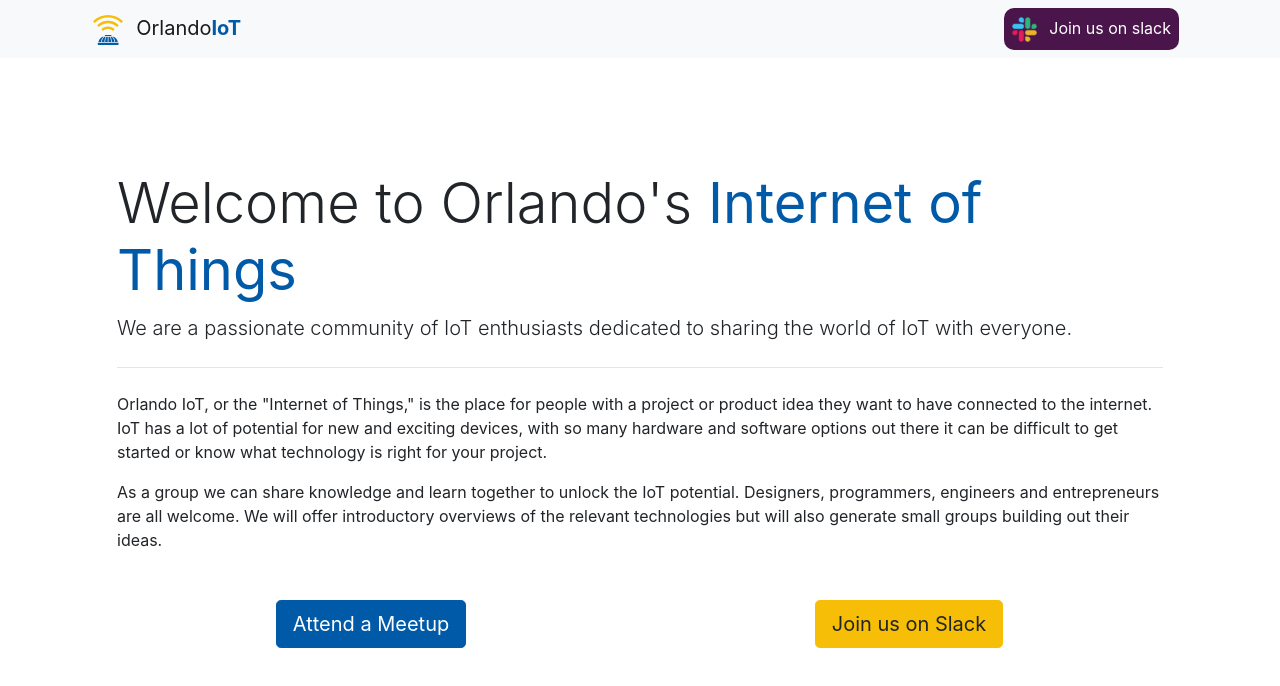
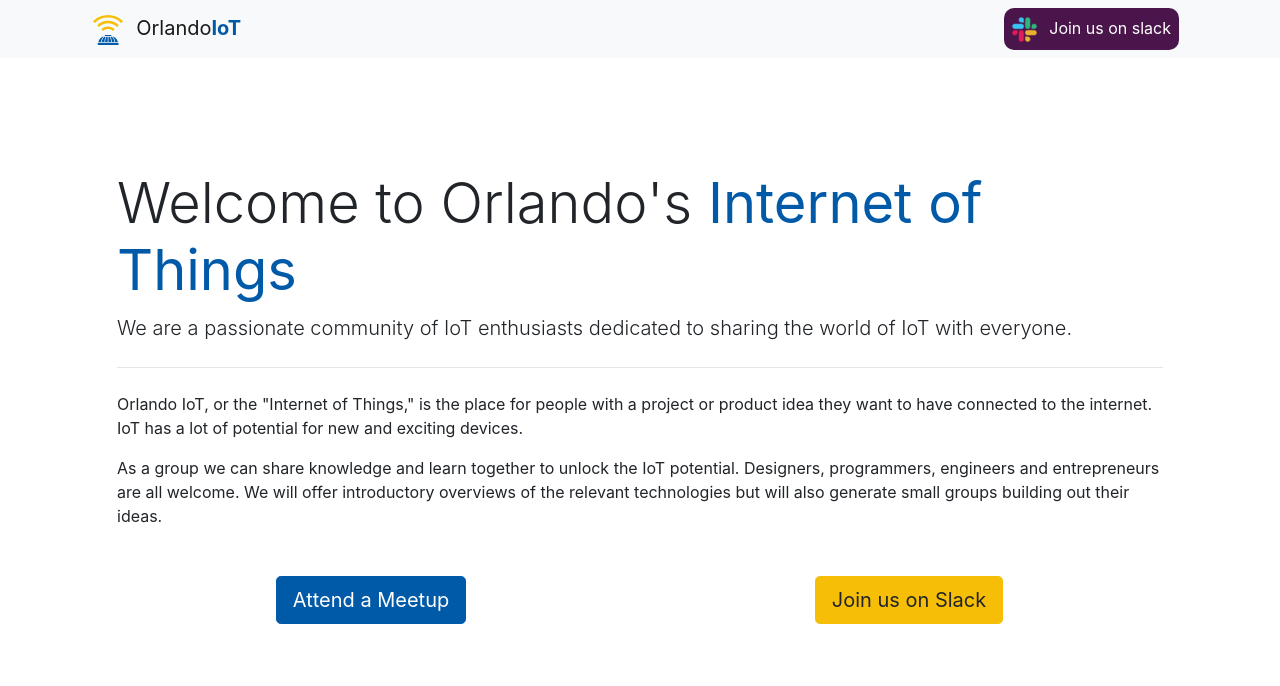
Before and after one commit to OrlandoIoT/Website, an Angular app: page /home in a window 1280 px wide. Shown: the top 686 px of the page. Built offline with nearby package versions, Linux system fonts and the light colour scheme.

Commit message:
Shortened Text

```diff
--- a/src/app/home/home.component.html
+++ b/src/app/home/home.component.html
@@ -2,7 +2,7 @@
     <h1 class="display-4">Welcome to Orlando's <strong class="text-primary">Internet of Things</strong></h1>
     <p class="lead">We are a passionate community of IoT enthusiasts dedicated to sharing the world of IoT with everyone.</p>
     <hr class="my-4">
-    <p>Orlando IoT, or the "Internet of Things," is the place for people with a project or product idea they want to have connected to the internet. IoT has a lot of potential for new and exciting devices, with so many hardware and software options out there it can be difficult to get started or know what technology is right for your project.</p>
+    <p>Orlando IoT, or the "Internet of Things," is the place for people with a project or product idea they want to have connected to the internet. IoT has a lot of potential for new and exciting devices.</p>
     <p>As a group we can share knowledge and learn together to unlock the IoT potential. Designers, programmers, engineers and entrepreneurs are all welcome. We will offer introductory overviews of the relevant technologies but will also generate small groups building out their ideas.</p>
     <div class="row my-5">
       <div class="col-lg-6 col-12 d-flex justify-content-center">
```
